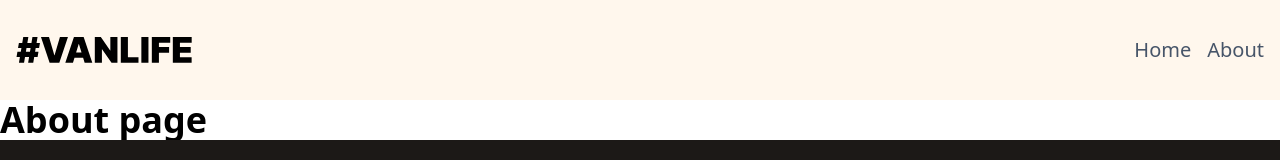
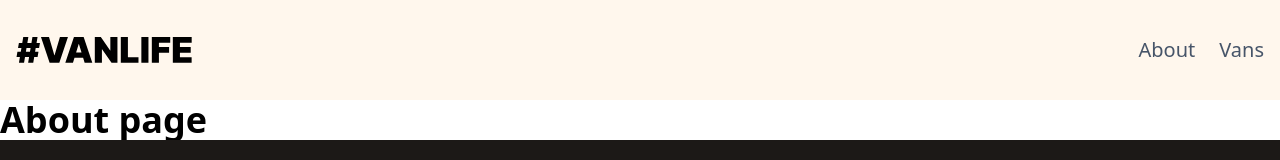
Before and after one commit to Odile078/react-router-introdusctory, a React (Vite) app: page /about in a window 1280 px wide. Shown: the top 160 px of the page. Built offline with nearby package versions, Linux system fonts and the light colour scheme.

Commit message:
feat: update navber

```diff
--- a/src/components/Navbar.jsx
+++ b/src/components/Navbar.jsx
@@ -8,10 +8,10 @@ const Navbar = () => {
         className="object-contain object-center w-32 sm:w-44"
         alt="Logo"
       />
-      <div className="flex gap-4">
+      <div className="flex gap-6">
         {[
-          { name: "Home", url: "/" },
           { name: "About", url: "/about" },
+          { name: "Vans", url: "/vans" },
         ].map((link, index) => (
           <Link
             key={index}
```
